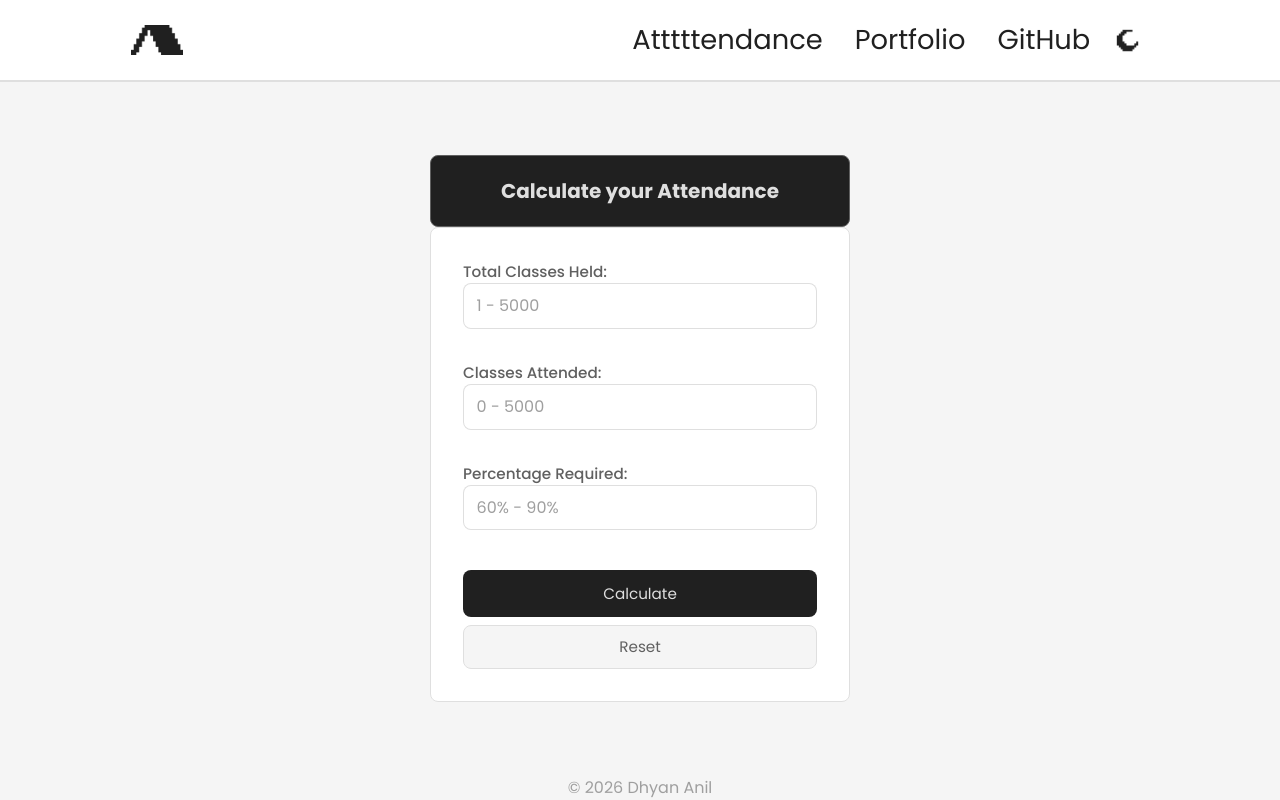
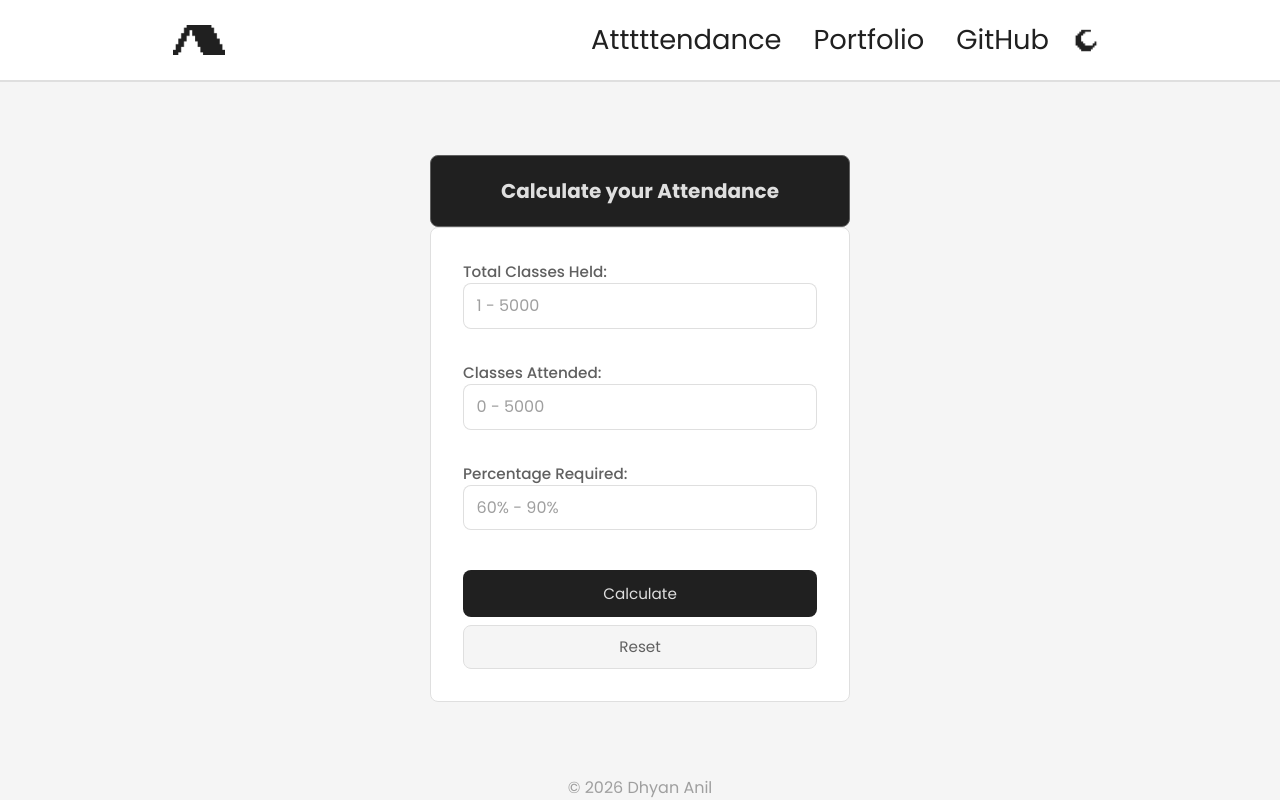
Before and after one commit to dhyananil/Atttttendance, a plain HTML site: page index.html in a window 1280 px wide. Drawn offline with Linux system fonts and the light colour scheme.

Commit message:
update style.css

```diff
--- a/style.css
+++ b/style.css
@@ -95,9 +95,10 @@ body {
 	font-family: "Poppins", sans-serif;
 	font-style: normal;
 
-	margin: 0;
+	margin: 0 auto;
 	padding-top: var(--header-height);
-	max-width: 100vw;
+
+	max-width: 67vw;
 	overflow-x: hidden;
 
 	background-color: var(--bodyBackgroundColor);
@@ -138,7 +139,7 @@ header {
 	gap: 1rem;
 
 	padding-block: 0rem;
-	padding-inline: clamp(1rem, -5.364rem + 16.97vw, 15rem);
+	padding-inline: clamp(1rem, -7.636rem + 23.03vw, 20rem);
 
 	background-color: var(--headerBackgroundColor);
 	border-bottom: 2px solid var(--headerBorderBackgroundColor);
```
